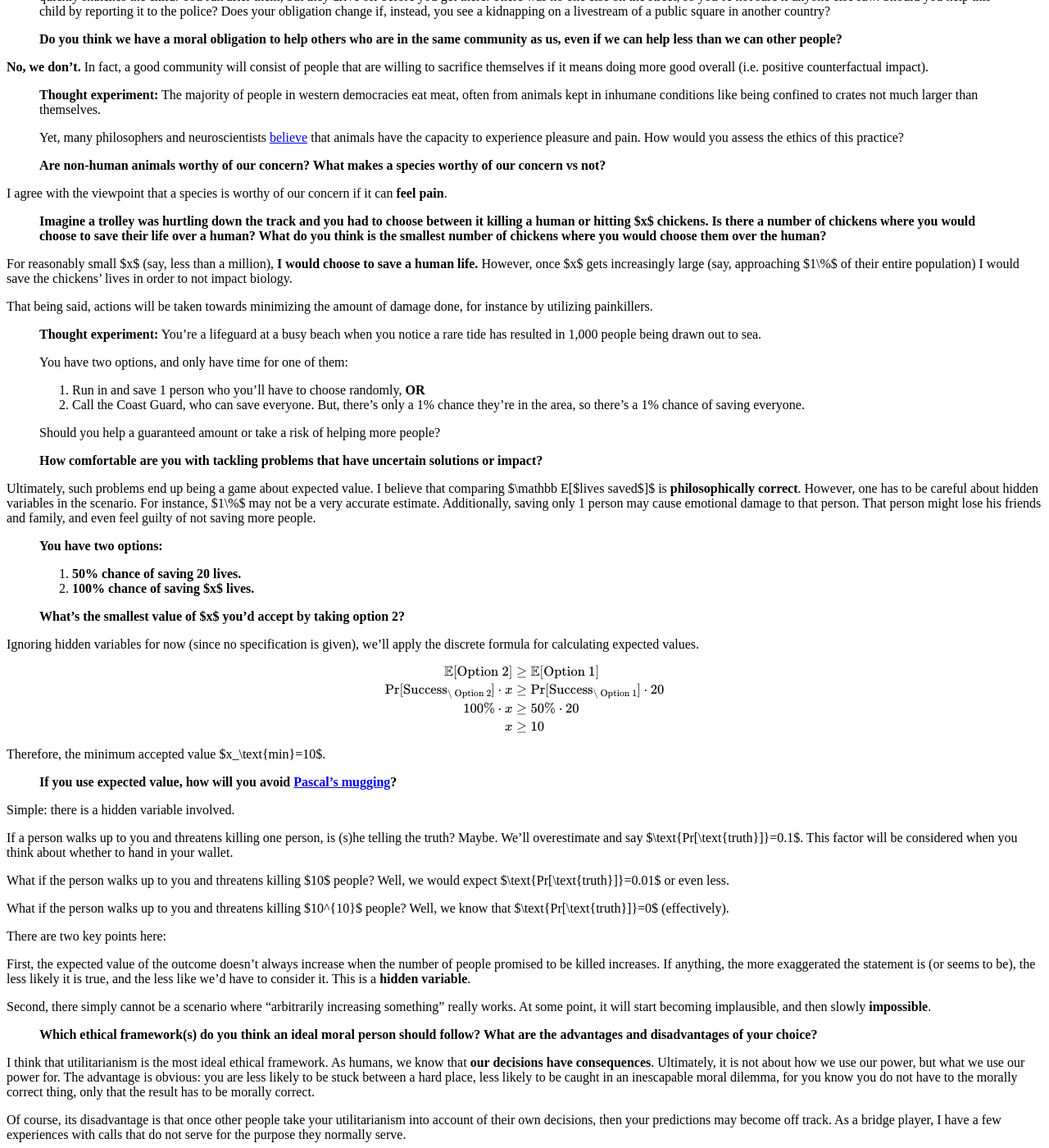
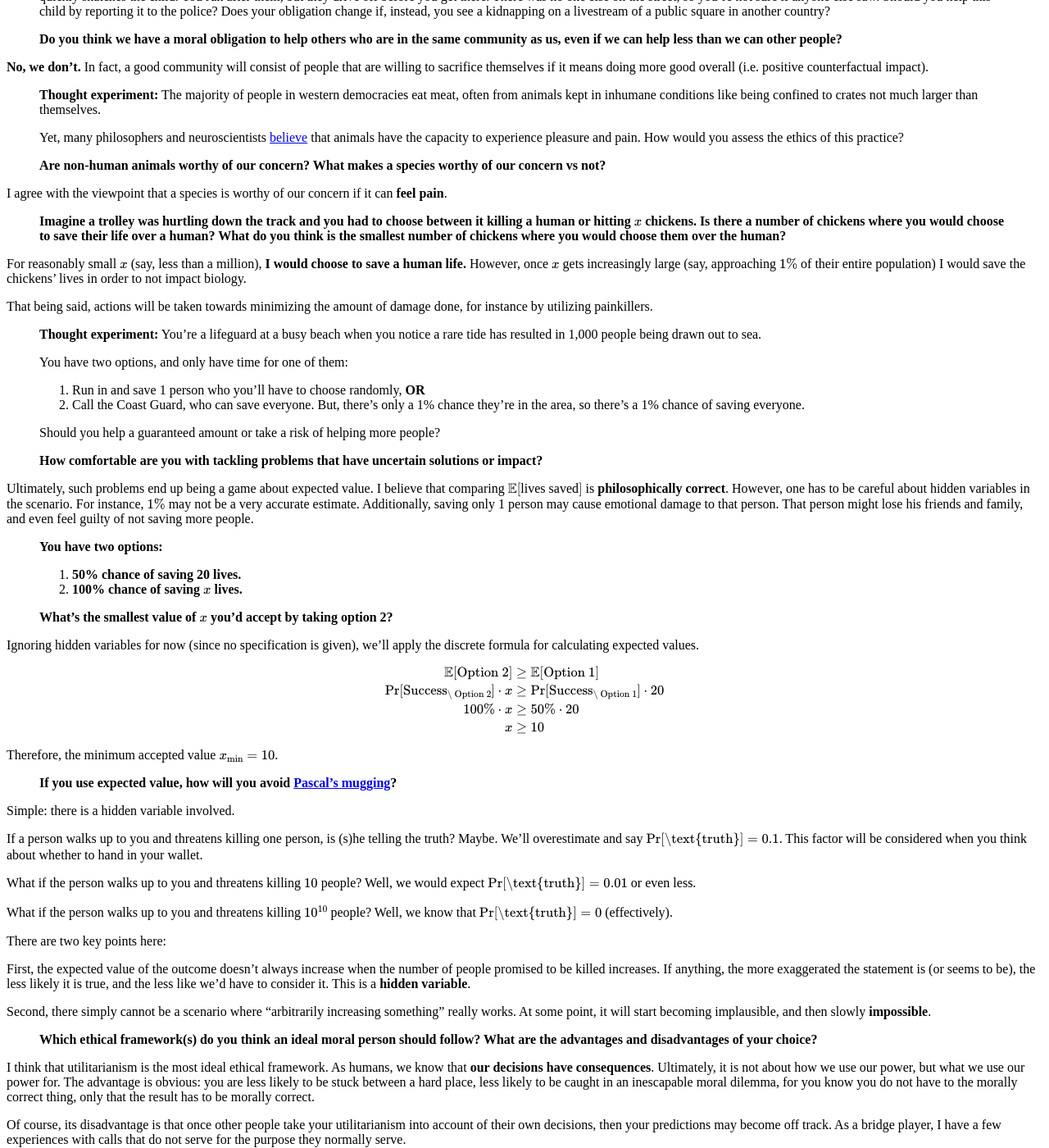
Before and after one commit to TvoozMagnificent/NonTrivial, a Jekyll site: the page built from What do you mean by "impact"?.md, in a window 1280 px wide and 1400 px high, scrolled down 969 px. Shown: the whole window at 82% size. Built offline with Jekyll 4.4.1, drawn with Linux system fonts in a browser that asks for light colours; some of the changed text lies outside the part shown.

```diff
--- a/What do you mean by "impact"?.md
+++ b/What do you mean by "impact"?.md
@@ -11,7 +11,7 @@ Even though having potential in a particular area of expertise can be very benef
 
 Of course, the deciding factor always contains **the specifics of the contribution**. Without knowledge of the specifics, it can be hard to decide on the better result. For instance, how much the cause can benefit the world can also determine whether it is worth working for.
 
-> An equation for counterfactual impact: amount of good you did $-$ what would have happened without you.
+> An equation for counterfactual impact: amount of good you did $$-$$ what would have happened without you.
 >
 > **Do you care more about having a counterfactual impact or direct impact? Why?**
 
@@ -23,13 +23,13 @@ Overall, the point of "doing good" to the society is not just about your direct
 >
 > Do you have an obligation to rescue the child? And what if other people are walking past the pond and choosing not to intervene, does this change your obligation to act?
 >
-> Imagine you could save a child's life overseas by donating money ([about $4,500](https://www.givewell.org/cost-to-save-a-life)). Some argue we have an obligation to help others in need regardless of distance. Others disagree, saying that such an obligation would be too demanding, we have special obligations to our community, or that donations don’t address the systemic causes of global inequality. What do you think?
+> Imagine you could save a child's life overseas by donating money ([about $$4,500](https://www.givewell.org/cost-to-save-a-life)). Some argue we have an obligation to help others in need regardless of distance. Others disagree, saying that such an obligation would be too demanding, we have special obligations to our community, or that donations don’t address the systemic causes of global inequality. What do you think?
 >
 > **Do you believe we have an obligation to help others in need? Why or why not?**
 
-Obligation is strictly defined as [a course of action that someone is required to take, whether legal or moral](https://en.wikipedia.org/wiki/Obligation). It is clear that the law is the red line of morality. Under most circumstances, one does not have a legal obligation to help others in need, especially in the **Thought Experiment**. However, many people can feel morally obligated to save the child, even if other people are around. Of course, if there is a lifeguard around, one would notify him or her instead of taking actions immediately. However, most people will not consider always donating $4,500 to save a child's life rational, much less an **obligation**. Reasons may include:
+Obligation is strictly defined as [a course of action that someone is required to take, whether legal or moral](https://en.wikipedia.org/wiki/Obligation). It is clear that the law is the red line of morality. Under most circumstances, one does not have a legal obligation to help others in need, especially in the **Thought Experiment**. However, many people can feel morally obligated to save the child, even if other people are around. Of course, if there is a lifeguard around, one would notify him or her instead of taking actions immediately. However, most people will not consider always donating $$4,500 to save a child's life rational, much less an **obligation**. Reasons may include:
 
-1. Low **transitivity**. It is harder to see the direct effect of a $4,500 donation towards a charity. However, ruining your clothes has the direct effect of saving that one specific child that you see is drowning.
+1. Low **transitivity**. It is harder to see the direct effect of a $$4,500 donation towards a charity. However, ruining your clothes has the direct effect of saving that one specific child that you see is drowning.
 2. Low **traceability**. Very few charities identify specifically whom your donation goes towards. In the worst case scenario, it could even be a scam. This means that you do not know if your donation was actually helpful.
 3. Low **tractability**. Sacrificing clothing for a child's life right in front of you can be instinctive, but the amount of procedures for a single donation can take time. This can deter a lot of potential donors.
 4. Low **time limit**. Saving a drowning child right in front of you is a very time-intensive task. If you make the decision later, the child might end up getting killed. This inflexibility in time compared to donations can make decisions more impulsive.
@@ -52,9 +52,9 @@ The best way is to look at the **most pressing problems** that we face. Altruism
 
 I agree with the viewpoint that a species is worthy of our concern if it can **feel pain**.
 
-> **Imagine a trolley was hurtling down the track and you had to choose between it killing a human or hitting $x$ chickens. Is there a number of chickens where you would choose to save their life over a human? What do you think is the smallest number of chickens where you would choose them over the human?**
+> **Imagine a trolley was hurtling down the track and you had to choose between it killing a human or hitting $$x$$ chickens. Is there a number of chickens where you would choose to save their life over a human? What do you think is the smallest number of chickens where you would choose them over the human?**
 
-For reasonably small $x$ (say, less than a million), **I would choose to save a human life.** However, once $x$ gets increasingly large (say, approaching $1\%$ of their entire population) I would save the chickens' lives in order to not impact biology.
+For reasonably small $$x$$ (say, less than a million), **I would choose to save a human life.** However, once $$x$$ gets increasingly large (say, approaching $$1\%$$ of their entire population) I would save the chickens' lives in order to not impact biology.
 
 That being said, actions will be taken towards minimizing the amount of damage done, for instance by utilizing painkillers.
 
@@ -69,14 +69,14 @@ That being said, actions will be taken towards minimizing the amount of damage d
 >
 > **How comfortable are you with tackling problems that have uncertain solutions or impact?**
 
-Ultimately, such problems end up being a game about expected value. I believe that comparing $\mathbb E[$lives saved$]$ is **philosophically correct**. However, one has to be careful about hidden variables in the scenario. For instance, $1\%$ may not be a very accurate estimate. Additionally, saving only 1 person may cause emotional damage to that person. That person might lose his friends and family, and even feel guilty of not saving more people.
+Ultimately, such problems end up being a game about expected value. I believe that comparing $$\mathbb E[$$lives saved$$]$$ is **philosophically correct**. However, one has to be careful about hidden variables in the scenario. For instance, $$1\%$$ may not be a very accurate estimate. Additionally, saving only 1 person may cause emotional damage to that person. That person might lose his friends and family, and even feel guilty of not saving more people.
 
 > **You have two options:**
 >
 > 1.  **50% chance of saving 20 lives.**
-> 2.  **100% chance of saving $x$ lives.**
+> 2.  **100% chance of saving $$x$$ lives.**
 >
-> **What’s the smallest value of $x$ you’d accept by taking option 2?**
+> **What’s the smallest value of $$x$$ you’d accept by taking option 2?**
 
 Ignoring hidden variables for now (since no specification is given), we'll apply the discrete formula for calculating expected values.
 
@@ -86,17 +86,17 @@ $$\begin{align*}\mathbb E[\text{Option 2}] &\ge \mathbb E[\text{Option 1}]\\
 100\%\cdot x &\ge 50\%\cdot 20\\
 x &\ge 10\end{align*}$$
 
-Therefore, the minimum accepted value $x_\text{min}=10$.
+Therefore, the minimum accepted value $$x_\text{min}=10$$.
 
 > **If you use expected value, how will you avoid [Pascal's mugging](https://forum.effectivealtruism.org/topics/pascal-s-mugging)?**
 
 Simple: there is a hidden variable involved.
 
-If a person walks up to you and threatens killing one person, is (s)he telling the truth? Maybe. We'll overestimate and say $\text{Pr[\text{truth}]}=0.1$. This factor will be considered when you think about whether to hand in your wallet.
+If a person walks up to you and threatens killing one person, is (s)he telling the truth? Maybe. We'll overestimate and say $$\text{Pr[\text{truth}]}=0.1$$. This factor will be considered when you think about whether to hand in your wallet.
 
-What if the person walks up to you and threatens killing $10$ people? Well, we would expect $\text{Pr[\text{truth}]}=0.01$ or even less.
+What if the person walks up to you and threatens killing $$10$$ people? Well, we would expect $$\text{Pr[\text{truth}]}=0.01$$ or even less.
 
-What if the person walks up to you and threatens killing $10^{10}$ people? Well, we know that $\text{Pr[\text{truth}]}=0$ (effectively).
+What if the person walks up to you and threatens killing $$10^{10}$$ people? Well, we know that $$\text{Pr[\text{truth}]}=0$$ (effectively).
 
 There are two key points here:
 
```
